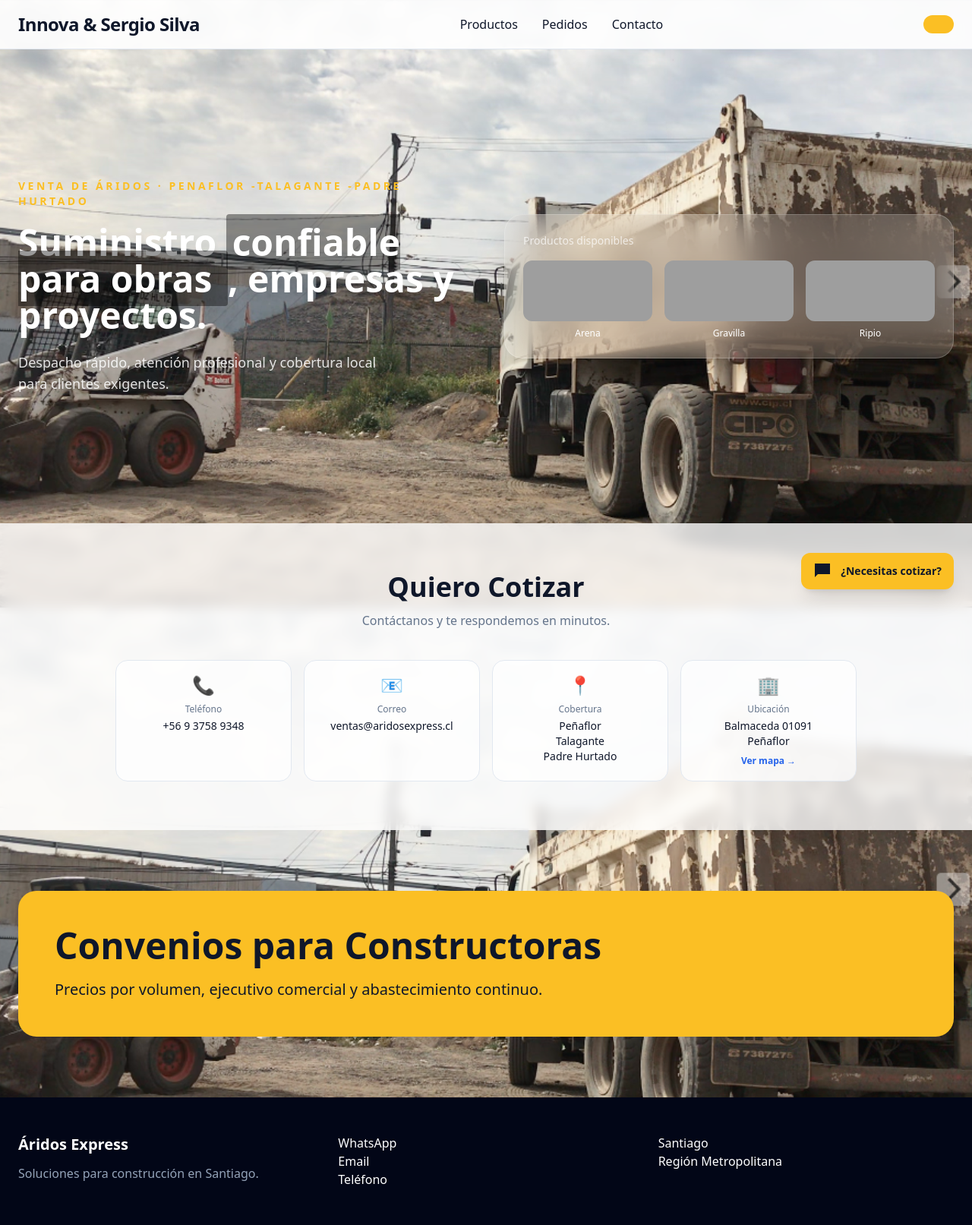
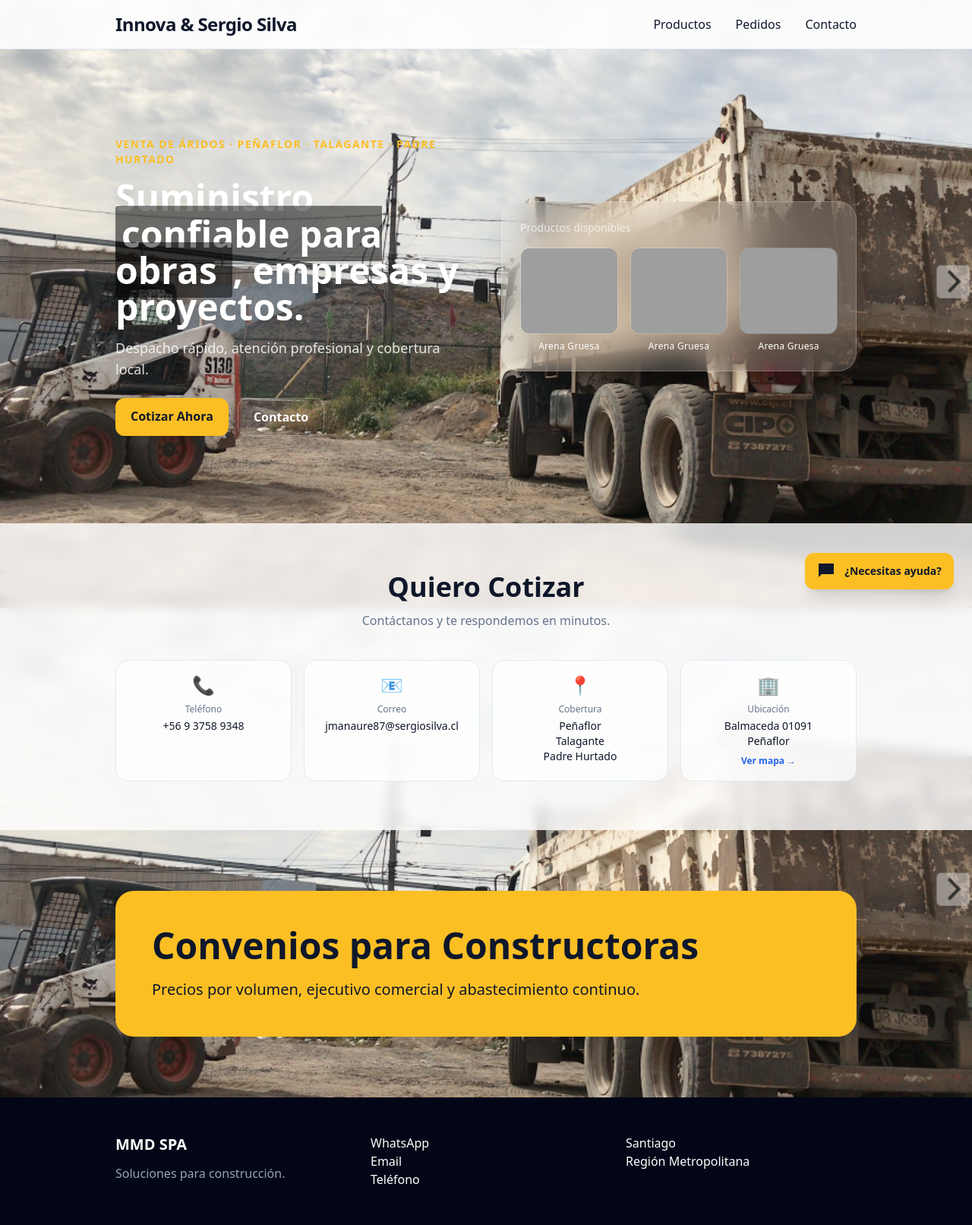
Before and after one commit to JoseManaure/aridosWeb, a Django app: page / in a window 1280 px wide. Shown: the whole page at 76% size. Run offline with Django 5.2, Linux system fonts and the light colour scheme; some libraries are stand-ins or nearby versions; grey boxes are pictures that could not be loaded.

Commit message:
Fix movile firts

```diff
--- /dev/null
+++ b/static/robots.txt
@@ -0,0 +1,2 @@
+User-agent: *
+Allow: /
--- a/templates/home.html
+++ b/templates/home.html
@@ -5,60 +5,130 @@
 <head>
     <meta charset="UTF-8">
     <meta name="viewport" content="width=device-width, initial-scale=1.0">
+
+    <!-- SEO -->
+    <title>Áridos Express | Venta de Arena, Gravilla y Ripio en Peñaflor</title>
+    <meta name="description"
+        content="Venta de áridos en Peñaflor, Talagante y Padre Hurtado. Arena, gravilla y ripio con despacho rápido. Cotiza por WhatsApp.">
+
+    <!-- Open Graph (para compartir en WhatsApp / Facebook) -->
+    <meta property="og:title" content="Áridos Express">
+    <meta property="og:description" content="Despacho rápido de áridos en Santiago">
+    <meta property="og:image" content="{% static 'foto/background.png' %}">
+
+    <!-- Preload imagen fondo -->
+    <link rel="preload" as="image" href="{% static 'foto/background.png' %}">
+
     <link rel="icon" href="{% static 'ico.png' %}">
-    <title>Áridos Express</title>
     <script src="https://cdn.tailwindcss.com"></script>
-
 </head>
 
 <body class="text-slate-900 bg-cover bg-center bg-fixed"
     style="background-image: url('{% static 'foto/background.png' %}');">
     <!-- HEADER -->
     <header class="border-b border-slate-200 sticky top-0 bg-white/90 backdrop-blur z-50">
-        <div class="max-w-7xl mx-auto px-6 py-4 flex justify-between items-center">
-            <h1 class="text-2xl font-black tracking-tight"> Innova & Sergio Silva </h1>
-            <nav class="hidden md:flex gap-8 font-medium"> <a href="#">Productos</a> <a href="/pedido/">Pedidos</a> <a
-                    href="#productos">Contacto</a> </nav> <a href="#"
-                class="bg-amber-400 px-5 py-3 rounded-xl font-bold"> </a>
+        <div class="max-w-5xl mx-auto px-4 md:px-6 py-4 flex justify-between items-center">
+
+            <h1 class="text-xl md:text-2xl font-black tracking-tight">
+                Innova & Sergio Silva
+            </h1>
+
+            <!-- DESKTOP -->
+            <nav class="hidden md:flex gap-8 font-medium">
+                <a href="#">Productos</a>
+                <a href="/pedido/">Pedidos</a>
+                <a href="#productos">Contacto</a>
+            </nav>
+
+            <!-- BOTÓN HAMBURGUESA -->
+            <button id="menuBtn" class="md:hidden text-2xl">
+                ☰
+            </button>
         </div>
-    </header> <!-- HERO -->
-    <section class="max-w-7xl mx-auto px-6 py-16 grid md:grid-cols-2 gap-12 items-center min-h-[78vh]">
+
+        <!-- MENÚ MOBILE -->
+        <div id="mobileMenu"
+            class="hidden md:hidden px-4 pb-4 flex flex-col gap-4 bg-white/95 backdrop-blur text-sm animate-fade">
+            <a href="#">Productos</a>
+            <a href="/pedido/">Pedidos</a>
+            <a href="#productos">Contacto</a>
+        </div>
+    </header>
+    <!-- PANEL PRODUCTOS -->
+
+    <!-- HERO -->
+    <section <section
+        class="max-w-5xl mx-auto px-4 md:px-6 py-12 md:py-16 grid md:grid-cols-2 gap-10 items-center min-h-[60vh] md:min-h-[78vh]">
+
         <!-- TEXTO -->
-        <div>
-            <p class="text-amber-400 text-sm tracking-[0.25em] uppercase font-semibold"> Venta de Áridos · Penaflor
-                -Talagante -Padre Hurtado </p>
-            <h2 class="mt-5 text-3xl md:text-5xl font-semibold leading-tight text-white max-w-xl drop-shadow-xl">
+        <div class="animate-fade-up">
+            <p class="text-amber-400 text-xs md:text-sm tracking-widest uppercase font-semibold">
+                Venta de Áridos · Peñaflor · Talagante · Padre Hurtado
+            </p>
+
+            <h2 class="mt-4 text-2xl md:text-5xl font-semibold leading-tight text-white max-w-xl drop-shadow-xl">
                 Suministro
-                <span class="bg-black/40 px-2 py-1 rounded">
+                <span class="bg-black/50 px-2 py-1 rounded">
                     confiable para obras
                 </span>,
                 empresas y proyectos.
             </h2>
-            <p class="mt-6 text-white/85 text-base md:text-lg max-w-lg leading-relaxed"> Despacho rápido, atención
-                profesional y cobertura local para clientes exigentes. </p>
 
-        </div> <!-- PANEL PREMIUM (PRODUCTOS) -->
+            <p class="mt-4 text-white/85 text-sm md:text-lg max-w-lg">
+                Despacho rápido, atención profesional y cobertura local.
+            </p>
+
+            <div class="mt-6 flex gap-3 flex-wrap">
+                <a href="/pedido/"
+                    class="bg-amber-400 hover:bg-amber-300 transition px-5 py-3 rounded-xl font-semibold text-slate-900">
+                    Cotizar Ahora
+                </a>
+
+                <a href="#productos"
+                    class="border border-white/30 text-white hover:bg-white/10 transition px-5 py-3 rounded-xl font-semibold">
+                    Contacto
+                </a>
+            </div>
+        </div>
         <div class="rounded-3xl bg-white/15 backdrop-blur-xl border border-white/20 p-6 shadow-2xl">
-            <p class="text-white/70 text-sm mb-4"> Productos disponibles </p>
-            <div class="grid grid-cols-3 gap-4">
-                <!-- ARENA -->
+
+            <p class="text-white/70 text-sm mb-4">
+                Productos disponibles
+            </p>
+
+            <div class="grid grid-cols-2 md:grid-cols-3 gap-4">
+
+                <!-- ARENA GRUESA -->
                 <div class="group text-center">
-                    <div class="overflow-hidden rounded-xl"> <img src="{% static 'foto/arena.jpg' %}"
-                            class="w-full h-20 object-cover group-hover:scale-110 transition duration-300"> </div>
-                    <p class="text-white text-xs mt-2">Arena</p>
-                </div> <!-- GRAVILLA -->
+                    <div class="overflow-hidden rounded-xl border border-white/20">
+                        <img src="{% static 'foto/arena.jpg' %}"
+                            class="w-full h-28 object-cover group-hover:scale-110 transition duration-300">
+                    </div>
+                    <p class="text-white text-xs mt-2 tracking-wide">Arena Gruesa</p>
+                </div>
+
+                <!-- ARENA GRUESA -->
                 <div class="group text-center">
-                    <div class="overflow-hidden rounded-xl"> <img src="{% static 'foto/gravilla.jpg' %}"
-                            class="w-full h-20 object-cover group-hover:scale-110 transition duration-300"> </div>
-                    <p class="text-white text-xs mt-2">Gravilla</p>
-                </div> <!-- RIPIO -->
+                    <div class="overflow-hidden rounded-xl border border-white/20">
+                        <img src="{% static 'foto/arena.jpg' %}"
+                            class="w-full h-28 object-cover group-hover:scale-110 transition duration-300">
+                    </div>
+                    <p class="text-white text-xs mt-2 tracking-wide">Arena Gruesa</p>
+                </div>
+
+                <!-- ARENA FINA -->
+                <!-- ARENA GRUESA -->
                 <div class="group text-center">
-                    <div class="overflow-hidden rounded-xl"> <img src="{% static 'foto/ripio.jpg' %}"
-                            class="w-full h-20 object-cover group-hover:scale-110 transition duration-300"> </div>
-                    <p class="text-white text-xs mt-2">Ripio</p>
+                    <div class="overflow-hidden rounded-xl border border-white/20">
+                        <img src="{% static 'foto/arena.jpg' %}"
+                            class="w-full h-28 object-cover group-hover:scale-110 transition duration-300">
+                    </div>
+                    <p class="text-white text-xs mt-2 tracking-wide">Arena Gruesa</p>
                 </div>
+
+
+
             </div>
-
         </div>
     </section> <!-- PRODUCTOS / CONTACTO MINIMAL -->
     <section id="productos" class="bg-white/80 backdrop-blur py-16">
@@ -76,7 +146,7 @@
                 <div class="bg-white/70 border border-slate-200 rounded-2xl p-4">
                     <div class="text-2xl">📧</div>
                     <p class="text-xs text-slate-500 mt-2">Correo</p>
-                    <p class="text-sm font-medium mt-1">ventas@aridosexpress.cl</p>
+                    <p class="text-sm font-medium mt-1">jmanaure87@sergiosilva.cl</p>
                 </div> <!-- COBERTURA -->
                 <div class="bg-white/70 border border-slate-200 rounded-2xl p-4">
                     <div class="text-2xl">📍</div>
@@ -93,11 +163,11 @@
             </div>
         </div>
     </section>
-    <!-- SOLUCIONES <section id="soluciones" class="py-20"> <div class="max-w-7xl mx-auto px-6"> <h3 class="text-5xl font-black mb-12"> Soluciones </h3> <div class="grid md:grid-cols-3 gap-6"> <div class="p-8 rounded-3xl border"> <h4 class="text-2xl font-bold">Particulares</h4> <p class="text-slate-500 mt-4">Pedidos rápidos para hogares y pequeñas obras.</p> </div> <div class="p-8 rounded-3xl border"> <h4 class="text-2xl font-bold">Maestros</h4> <p class="text-slate-500 mt-4">Abastecimiento confiable para trabajos diarios.</p> </div> <div class="p-8 rounded-3xl border"> <h4 class="text-2xl font-bold">Empresas</h4> <p class="text-slate-500 mt-4">Planes mensuales y prioridad logística.</p> </div> </div> </div> </section> -->
+    <!-- SOLUCIONES <section id="soluciones" class="py-20"> <div class="max-w-5xl mx-auto px-6"> <h3 class="text-5xl font-black mb-12"> Soluciones </h3> <div class="grid md:grid-cols-3 gap-6"> <div class="p-8 rounded-3xl border"> <h4 class="text-2xl font-bold">Particulares</h4> <p class="text-slate-500 mt-4">Pedidos rápidos para hogares y pequeñas obras.</p> </div> <div class="p-8 rounded-3xl border"> <h4 class="text-2xl font-bold">Maestros</h4> <p class="text-slate-500 mt-4">Abastecimiento confiable para trabajos diarios.</p> </div> <div class="p-8 rounded-3xl border"> <h4 class="text-2xl font-bold">Empresas</h4> <p class="text-slate-500 mt-4">Planes mensuales y prioridad logística.</p> </div> </div> </div> </section> -->
     <!-- PEDIDO <section id="pedido" class="bg-slate-900 text-white py-20"> <div class="max-w-5xl mx-auto px-6"> <h3 class="text-5xl font-black mb-10"> Solicita tu Pedido </h3> <p class="text-slate-300 mb-8"> Cotiza por WhatsApp en segundos. </p> <a href="https://wa.me/569TU_NUMERO" class="inline-block bg-green-500 px-8 py-5 rounded-2xl font-bold text-xl"> WhatsApp Inmediato </a> </div> </section> -->
     <!-- EMPRESAS -->
     <section id="empresas" class="py-20">
-        <div class="max-w-7xl mx-auto px-6">
+        <div class="max-w-5xl mx-auto px-6">
             <div class="rounded-3xl bg-amber-400 p-12">
                 <h3 class="text-5xl font-black"> Convenios para Constructoras </h3>
                 <p class="mt-5 text-xl"> Precios por volumen, ejecutivo comercial y abastecimiento continuo. </p>
@@ -105,10 +175,10 @@
         </div>
     </section> <!-- FOOTER -->
     <footer id="contacto" class="bg-slate-950 text-white py-12">
-        <div class="max-w-7xl mx-auto px-6 grid md:grid-cols-3 gap-8">
+        <div class="max-w-5xl mx-auto px-6 grid md:grid-cols-3 gap-8">
             <div>
-                <h4 class="font-bold text-xl">Áridos Express</h4>
-                <p class="text-slate-400 mt-3">Soluciones para construcción en Santiago.</p>
+                <h4 class="font-bold text-xl">MMD SPA</h4>
+                <p class="text-slate-400 mt-3">Soluciones para construcción.</p>
             </div>
             <div>
                 <p>WhatsApp</p>
@@ -130,7 +200,7 @@
             <path d="M2 2h20v14H6l-4 4V2z" />
         </svg>
 
-        <span class="font-semibold text-sm">¿Necesitas cotizar?</span>
+        <span class="font-semibold text-sm">¿Necesitas ayuda?</span>
     </button>
     <!-- PANEL CHAT -->
     <div id="chatBox"
@@ -191,6 +261,35 @@
             chatBox.classList.add('hidden');
         });
     </script>
+    <style>
+        @keyframes fadeUp {
+            from {
+                opacity: 0;
+                transform: translateY(20px);
+            }
+
+            to {
+                opacity: 1;
+                transform: translateY(0);
+            }
+        }
+
+        .animate-fade-up {
+            animation: fadeUp 0.8s ease-out;
+        }
+    </style>
+    <script>
+        document.addEventListener("DOMContentLoaded", function () {
+            const menuBtn = document.getElementById('menuBtn');
+            const mobileMenu = document.getElementById('mobileMenu');
+
+            if (menuBtn && mobileMenu) {
+                menuBtn.addEventListener('click', () => {
+                    mobileMenu.classList.toggle('hidden');
+                });
+            }
+        });
+    </script>
 </body>
 
 </html>
```
